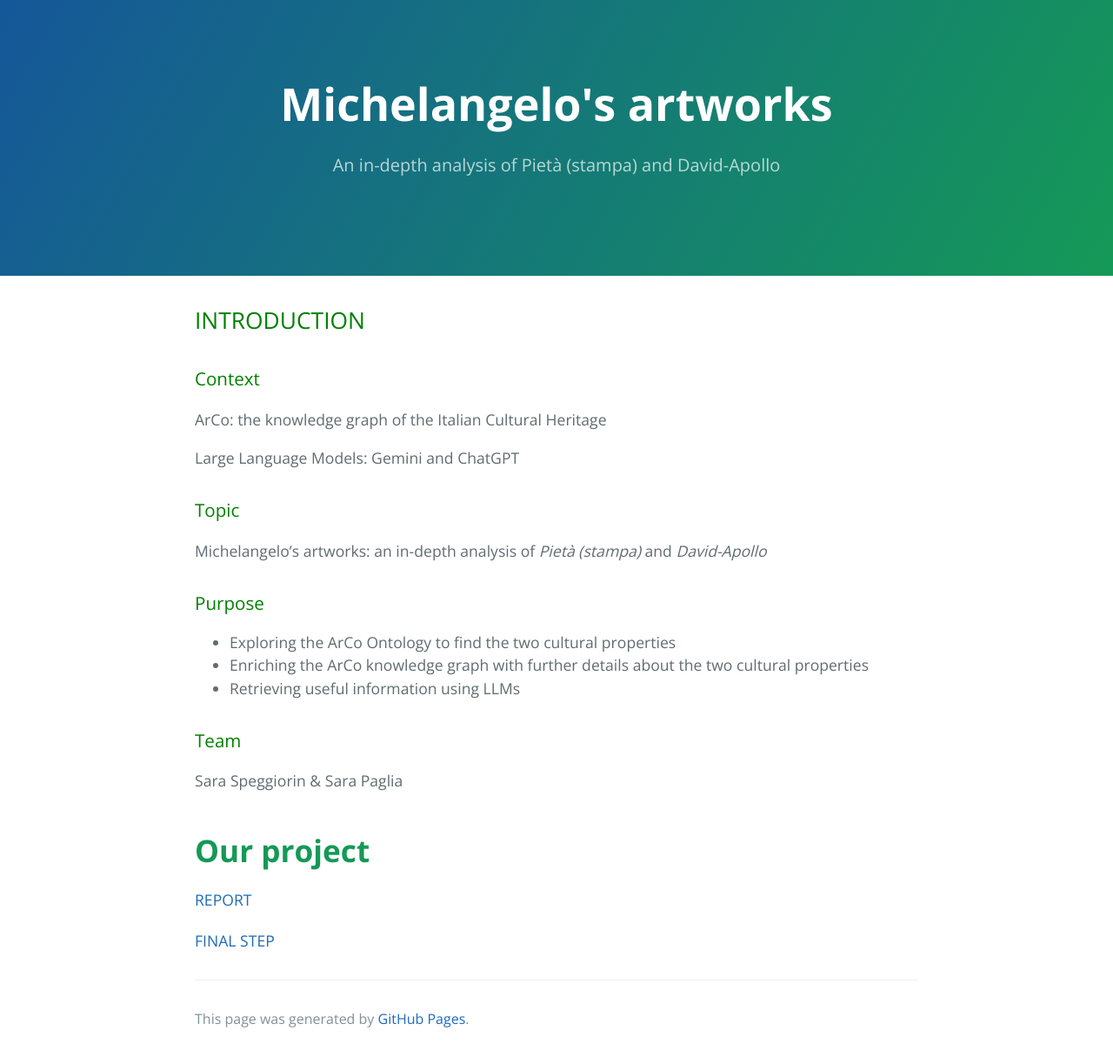
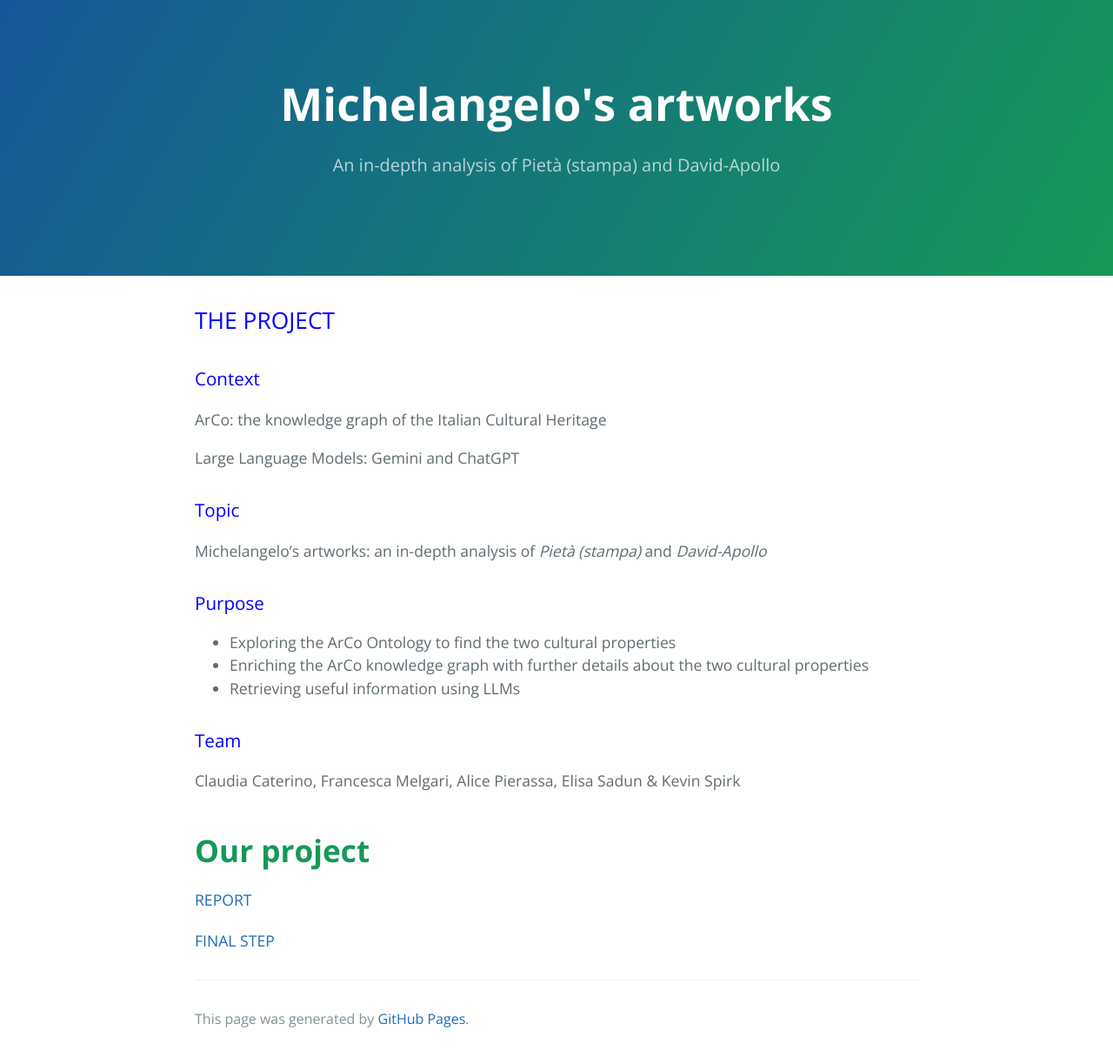
Before and after one commit to KevinITS-site/KevinITS-site.github.io, a Jekyll site: the page built from index.md, in a window 1280 px wide. Shown: the whole page at 87% size. Built offline with Jekyll 4.4.1, drawn with Linux system fonts in a browser that asks for light colours.

Commit message:
Update index.md

```diff
--- a/index.md
+++ b/index.md
@@ -1,27 +1,27 @@
 ---
 layout: default
 ---
-<h2 style="color: green;">INTRODUCTION</h2>
+<h2 style="color: blue;">THE PROJECT</h2>
 
-<h3 style="color: green;">Context</h3>
+<h3 style="color: blue;">Context</h3>
 
 ArCo: the knowledge graph of the Italian Cultural Heritage
 
 Large Language Models: Gemini and ChatGPT
 
-<h3 style="color: green;">Topic</h3>
+<h3 style="color: blue;">Topic</h3>
 
 Michelangelo's artworks: an in-depth analysis of _Pietà (stampa)_ and _David-Apollo_
 
-<h3 style="color: green;">Purpose</h3>
+<h3 style="color: blue;">Purpose</h3>
 
 - Exploring the ArCo Ontology to find the two cultural properties
 - Enriching the ArCo knowledge graph with further details about the two cultural properties
 - Retrieving useful information using LLMs
 
-<h3 style="color: green;">Team</h3>
+<h3 style="color: blue;">Team</h3>
 
-Sara Speggiorin & Sara Paglia
+Claudia Caterino, Francesca Melgari, Alice Pierassa, Elisa Sadun & Kevin Spirk
 
 <div style="margin-top: 40px;"></div>
 
```
